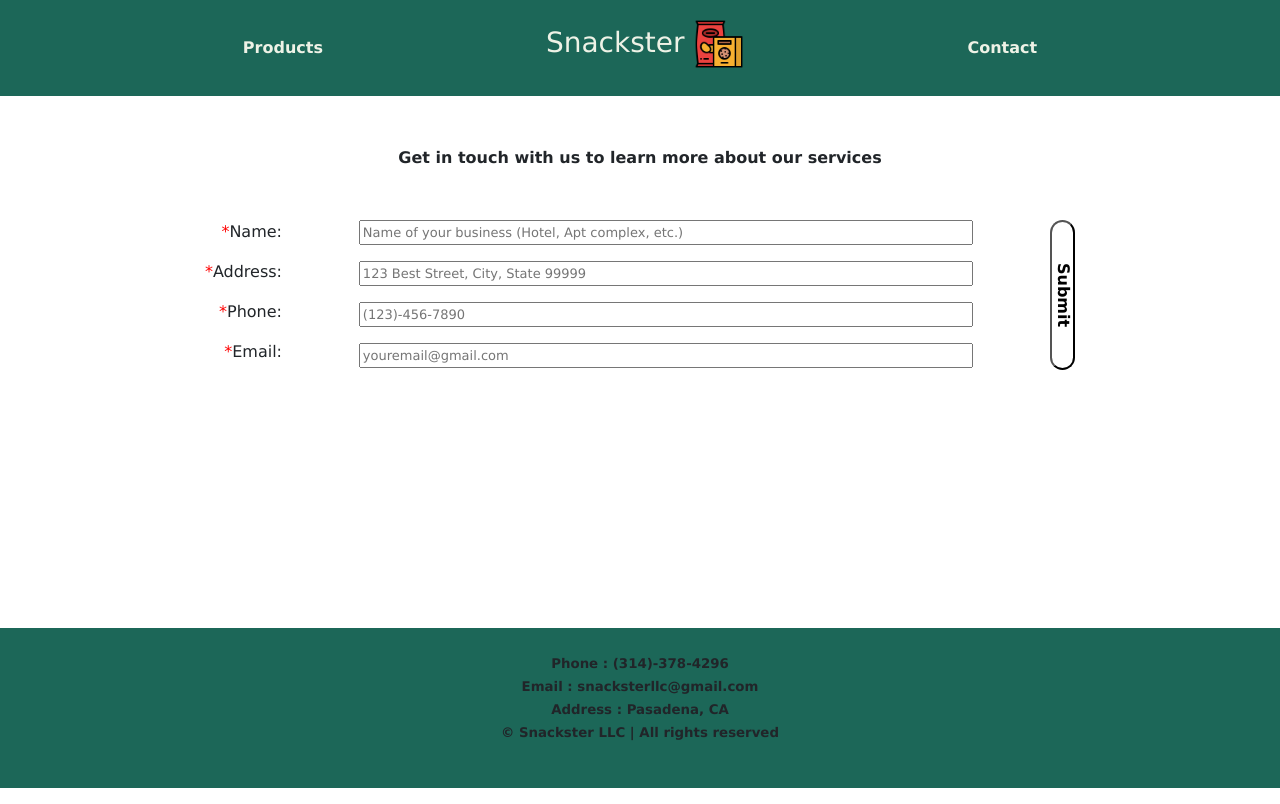
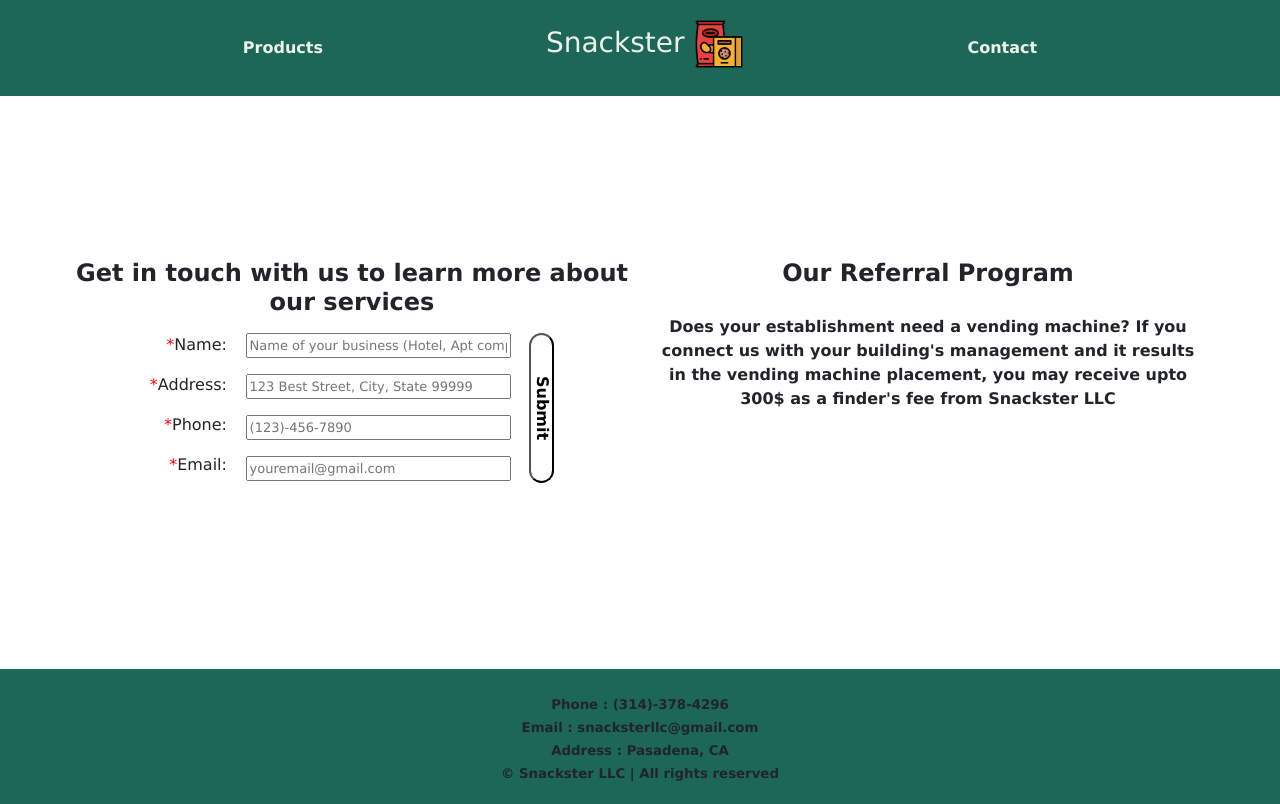
Before and after one commit to Amal31497/vending-portfolio-ui, a React (Create React App) app: page /Contact in a window 1280 px wide. Built offline with nearby package versions, Linux system fonts and the light colour scheme.

Commit message:
Added referral link

```diff
--- a/src/App.css
+++ b/src/App.css
@@ -1,6 +1,7 @@
 .App {
   text-align: center;
   font-family:Georgia, 'Times New Roman', Times, serif !important;
+  position:relative !important;
 }
 
 .App-logo {
--- a/src/pages/Contact/Contact.css
+++ b/src/pages/Contact/Contact.css
@@ -1,5 +1,5 @@
 .contactPageWrapper{
-    height:86.5vh;
+    height:88.5vh;
     display: flex;
     flex-direction: column;
     align-items: center;
--- a/src/pages/Contact/Contact.js
+++ b/src/pages/Contact/Contact.js
@@ -7,9 +7,21 @@ function Contact(){
 
     return (
         <div className="contactPageWrapper">
-            <div style={{width:"100%", marginTop:"50px"}}>
-                <p style={{marginBottom:"50px", fontWeight:"800"}}>Get in touch with us to learn more about our services</p>
-                <ContactForm />
+            <div className="row" style={{ width: "90%", display:"flex", alignContent:"center", height:"100%"}}>
+                <div className="col-xl-6 col-lg-6 col-md-12 col-sm-12 col-xs-12">
+                    <h4 style={{marginTop:"5%",marginBottom:"2%", fontWeight:"900"}}>Get in touch with us to learn more about our services</h4>
+                    <ContactForm />
+                </div>
+                <div  className="col-xl-6 col-lg-6 col-md-12 col-sm-12 col-xs-12">
+                    <h4 style={{ marginTop:"5%",marginBottom:"2%", fontWeight:"900" }}>Our Referral Program</h4>
+                    <p style={{ marginTop:"5%",marginBottom:"10%", fontWeight:"900"}}>
+                        Does your establishment need a vending machine?
+                        If you connect us with your building's management
+                        and it results in the vending machine placement,
+                        you may receive upto 300$ as a finder's fee from
+                        Snackster LLC
+                    </p>
+                </div>
             </div>
             <Footer />
         </div>
```
